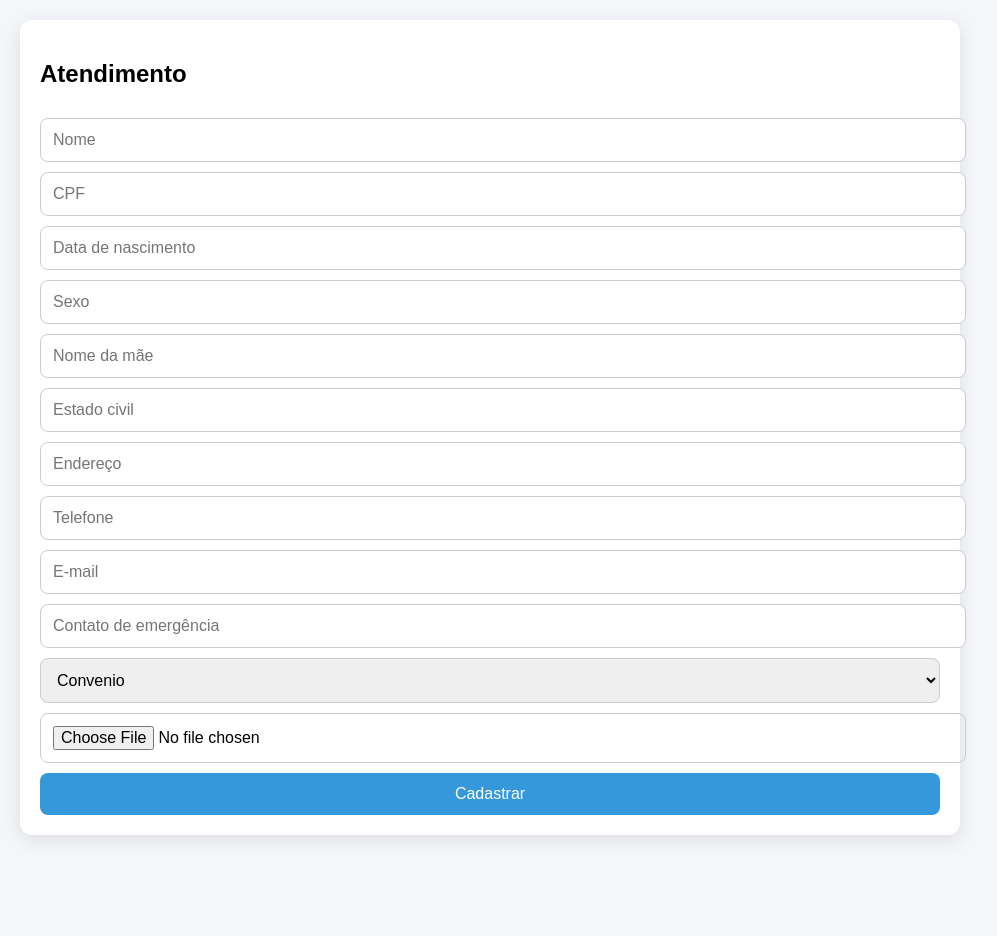
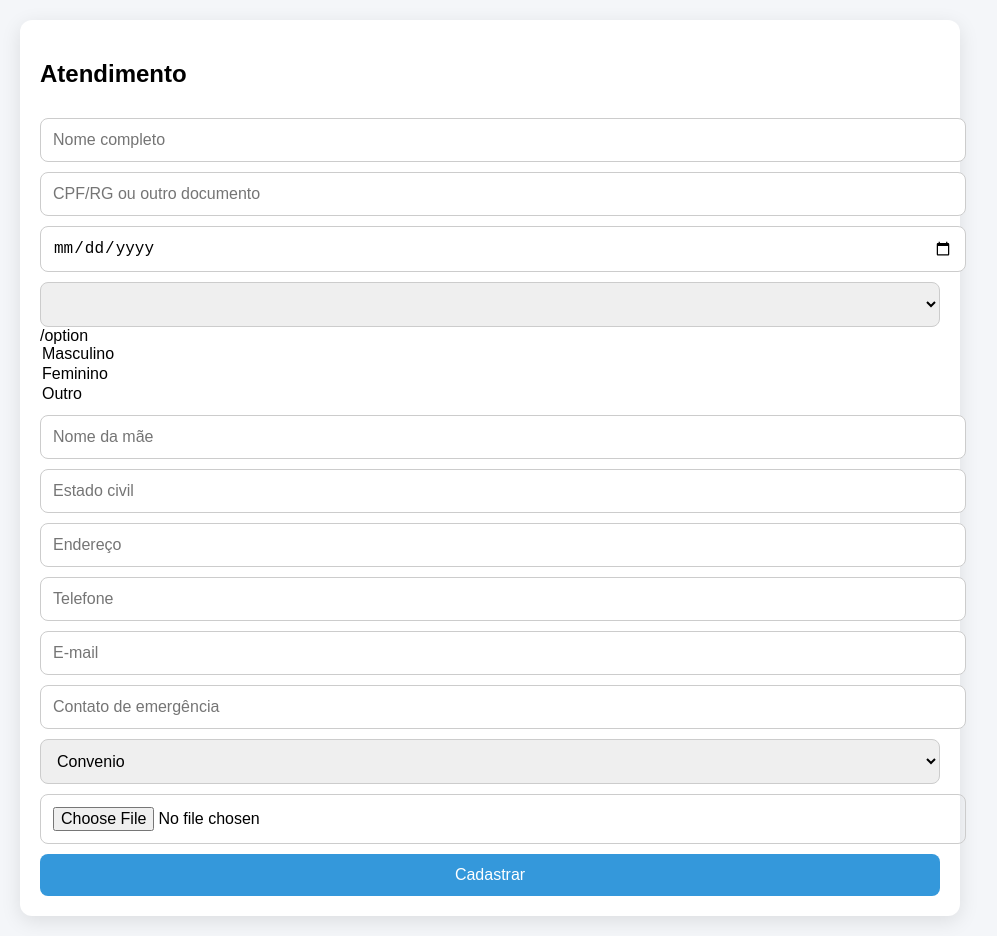
Before and after one commit to estudantes684-png/projeto-sentinela, a website: page frontend/atendimento.html in a window 1280 px wide. Shown: the whole page, without its empty margins (150-1147 px from the left). Before the commit the page ends 855 px from the top, so only its background shows below. Drawn offline with Linux system fonts and the light colour scheme; files that its build step writes are made by us from their sources.

Commit message:
Update atendimento.html

```diff
--- a/frontend/atendimento.html
+++ b/frontend/atendimento.html
@@ -5,11 +5,16 @@
 <div class="container">
 <h2>Atendimento</h2>
 
-<input id="nome" placeholder="Nome">
-<input id="cpf" placeholder="CPF">
-<input id="data de nascimento" placeholder="Data de nascimento">
-<input id="sexo" placeholder="Sexo">
-<input id="nome da mãe" placeholder="Nome da mãe">
+<input id="nome" placeholder="Nome completo">
+<input id="documento" placeholder="CPF/RG ou outro documento">
+<input id="data de nascimento" type="date" placeholder="Data de nascimento">
+<select id="sexo"
+  <option value="">Selecione o sexo</select>/option
+  <option value="M">Masculino</option>
+  <option value="F">Feminino</option>
+  <option value="O">Outro</option>
+</select>
+<input id="nomeMae" placeholder="Nome da mãe">
 <input id="estado civil" placeholder="Estado civil">
 <input id="endereço" placeholder="Endereço">
 <input id="telefone" placeholder="Telefone">
```
